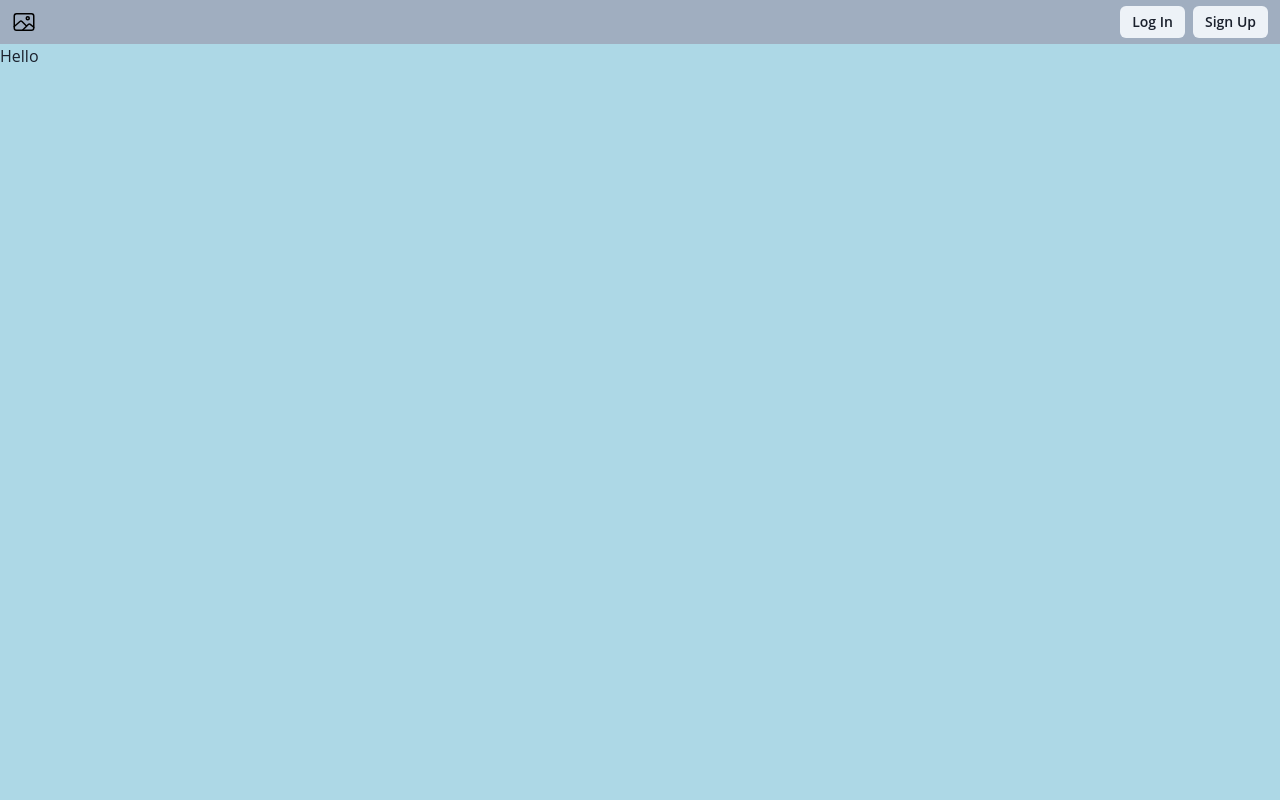
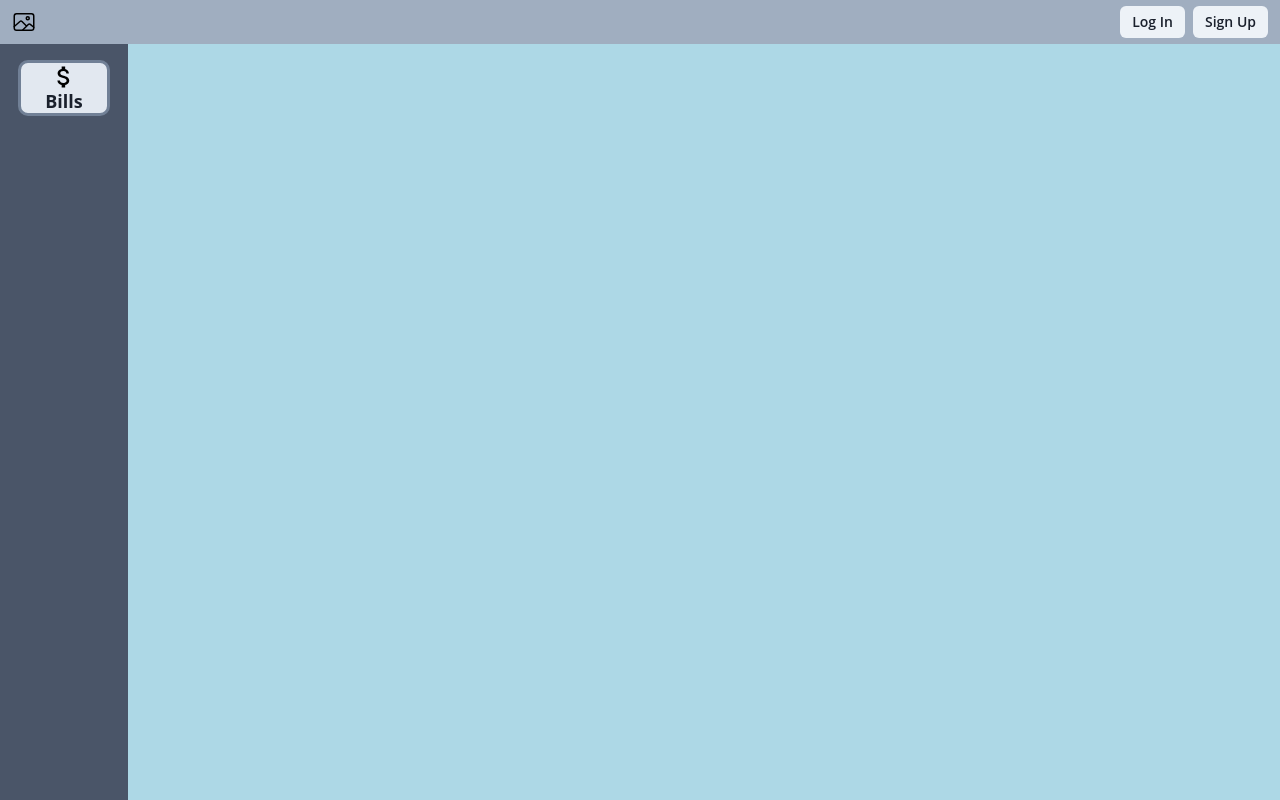
Before and after one commit to Alpiona/daily-helper-frontend, a Next.js app: page / in a window 1280 px wide. Built offline with nearby package versions, Linux system fonts and the light colour scheme.

Commit message:
Add SideNavbar

```diff
--- a/src/components/Layout/Layout.tsx
+++ b/src/components/Layout/Layout.tsx
@@ -2,13 +2,14 @@ import { Flex } from "@chakra-ui/react";
 import { ScriptProps } from "next/script";
 import React from "react";
 import Navbar from "../Navbar/Navbar";
+import SideNavbar from "../SideNavbar/SideNavbar";
 
 const Layout: React.FC<ScriptProps> = ({ children }) => {
   return (
     <>
       <Navbar />
       <Flex height="100%">
-        {/* <SideNavbar /> */}
+        <SideNavbar />
         {children}
       </Flex>
     </>
--- a/src/components/SideNavbar/SideNavbar.tsx
+++ b/src/components/SideNavbar/SideNavbar.tsx
@@ -1,14 +1,37 @@
-import { Box, Text, VStack } from "@chakra-ui/react";
-import React from "react";
+import { Box, Button, Icon, Link, Text, VStack } from "@chakra-ui/react";
+import NextLink from "next/link";
+import { MdAttachMoney } from "react-icons/md";
 
-type SideNavbarProps = {};
+const menuOptions = [
+  {
+    title: "Bills",
+    icon: MdAttachMoney,
+    redirect: "/bills",
+  },
+];
 
-const SideNavbar: React.FC<SideNavbarProps> = () => {
+const SideNavbar: React.FC = () => {
   return (
     <Box position="fixed" bg="gray.600" width="10%" height="100%">
-      <VStack height="100%" justifyContent="center" spacing="20px">
-        <Text>Teste</Text>
-        <Text>Teste</Text>
+      <VStack spacing="20px" align="center">
+        {menuOptions.map((mo) => (
+          <Link key={mo.title} as={NextLink} href={mo.redirect}>
+            <Button
+              rounded={10}
+              key={mo.title}
+              flexDirection="column"
+              mt={4}
+              height={14}
+              size="lg"
+              bgColor="gray.200"
+              borderColor="gray.500"
+              borderWidth={3}
+            >
+              <Icon boxSize={7} as={mo.icon} color="black" />
+              <Text as="b">{mo.title}</Text>
+            </Button>
+          </Link>
+        ))}
       </VStack>
     </Box>
   );
```
